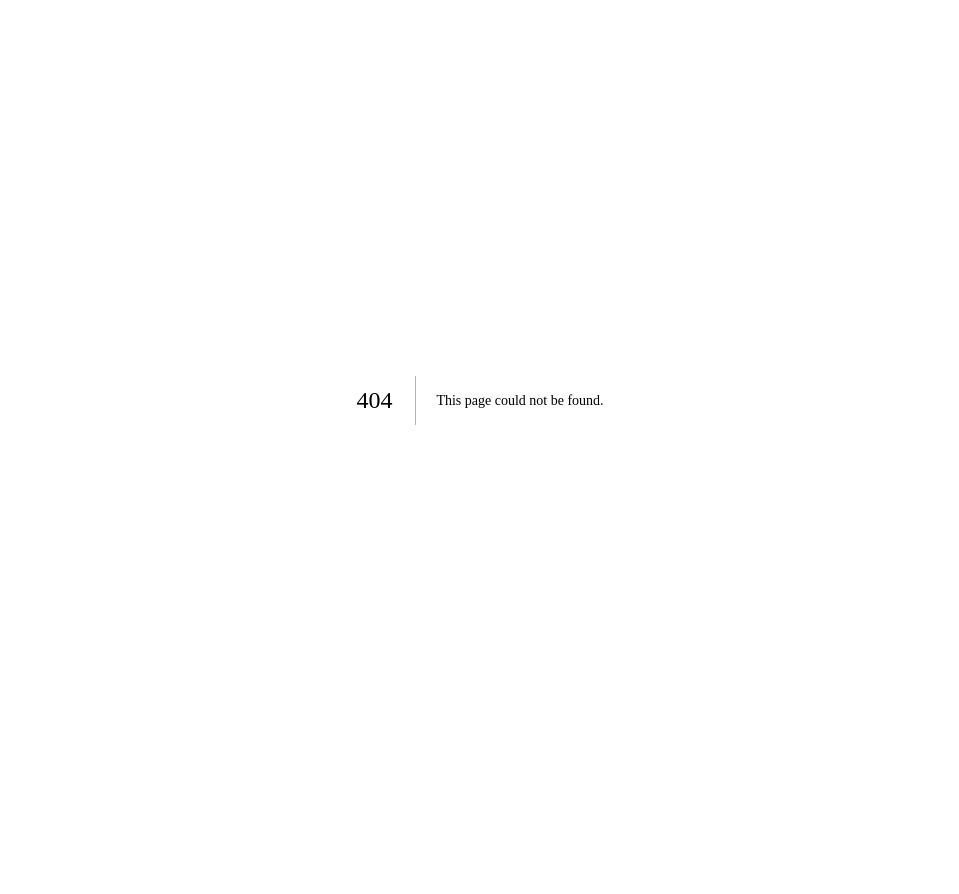
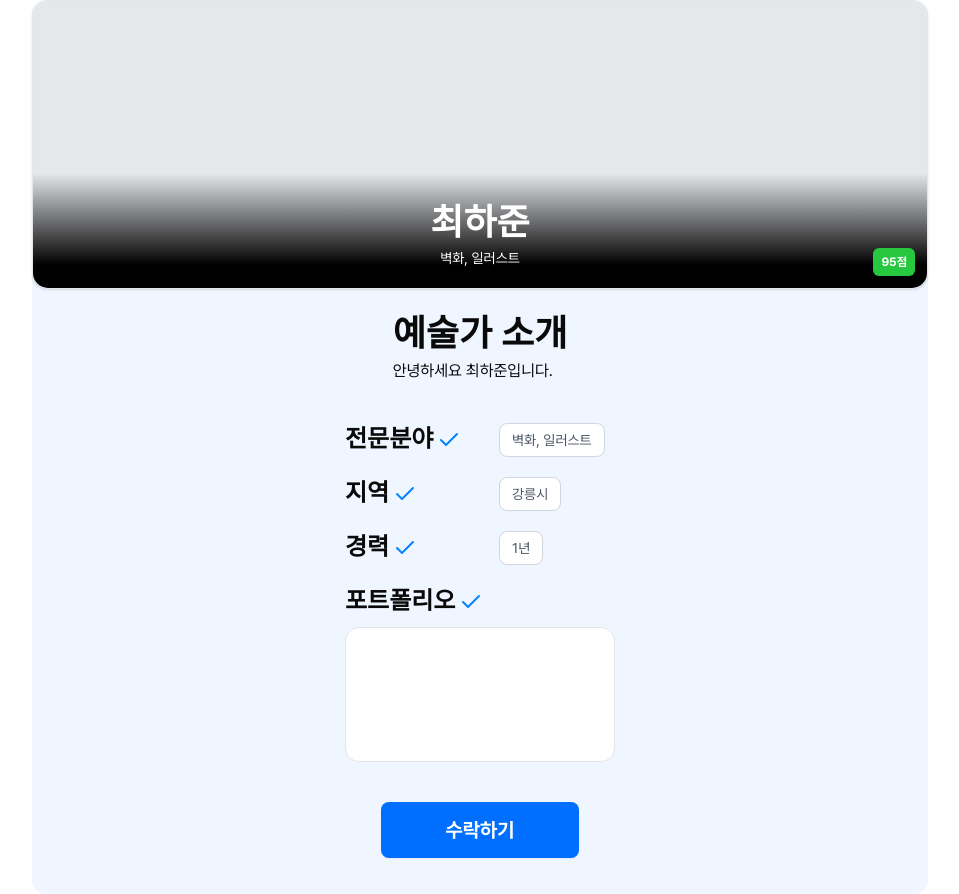
Before and after one commit to blaybus-lightblue/lightblue-fe, a Next.js app: page /company/detail in a window 1280 px wide. Before the commit this address had no page. Shown: the whole page, without its empty margins (160-1119 px from the left). Before the commit the page ends 800 px from the top, so only its background shows below. Built offline with nearby package versions, Linux system fonts and the light colour scheme.

Commit message:
feat: 예술가 상세 페이지 생성

```diff
--- /dev/null
+++ b/src/app/company/detail/page.tsx
@@ -0,0 +1,141 @@
+// 예술가 소개 페이지입니다.. 라우팅 한번 싹 다 정리해야할 것 같아 임시로 여기에 작성하겠습니다!!
+import { Card, CardContent } from '@/components/shadcn/card'
+import Image from 'next/image'
+import CheckIcon from '@/assets/icons/check.svg'
+import { Button } from '@/components/shadcn/button'
+
+type ArtistCardProps = {
+  name: string
+  job: string
+  score: number
+  imageSrc: string
+}
+
+function scoreBg(score: number) {
+  if (score >= 90) return 'bg-[#27C840]'
+  if (score >= 80) return 'bg-[#FEBC2F]'
+  return 'bg-[#FF5F57]'
+}
+
+const ArtistHeader = ({ name, job, score, imageSrc }: ArtistCardProps) => {
+  return (
+    <div className='flex flex-col items-center gap-2'>
+      <Card
+        tabIndex={0}
+        className='relative w-full aspect-[3.1/1] overflow-hidden rounded-2xl cursor-pointer'>
+        <div className='absolute inset-0 group overflow-hidden'>
+          {imageSrc ? (
+            <Image
+              src={imageSrc}
+              alt={name}
+              fill
+              className='object-cover transition-transform duration-300 group-hover:scale-105'
+              priority
+            />
+          ) : (
+            <div className='w-full h-full bg-gray-200 flex items-center justify-center text-gray-500 transition-transform duration-300 group-hover:scale-105' />
+          )}
+          <div className='absolute inset-0 bg-black/0 transition-colors duration-300 group-hover:bg-black/20' />
+        </div>
+
+        <div className='absolute bottom-0 left-0 right-0 h-2/5 bg-gradient-to-t from-black from-20% via-black/75 via-40% to-transparent to-100%' />
+
+        <CardContent className='absolute bottom-3 left-3 right-3 z-10 p-0'>
+          <div className='flex flex-col pb-2 items-center justify-center text-white select-none'>
+            <h1>{name}</h1>
+            <p className='text-sm'>{job}</p>
+          </div>
+          <div
+            className={`absolute right-0 bottom-0 text-white font-bold px-2 py-1.5 rounded-sm text-xs ${scoreBg(score)} cursor-default`}>
+            {score}점
+          </div>
+        </CardContent>
+      </Card>
+    </div>
+  )
+}
+
+const TableTitle = ({ title }: { title: string }) => {
+  return (
+    <div className='flex items-center gap-1'>
+      <h2 className='text-lg font-extrabold'>{title}</h2>
+      <CheckIcon />
+    </div>
+  )
+}
+
+const TableContent = ({ info }: { info: string }) => {
+  return (
+    <span className='px-3 py-1.5 rounded-md border-1 border-gray-300 bg-white text-sm text-gray-600'>
+      {info}
+    </span>
+  )
+}
+
+export default function Page() {
+  const artist = {
+    name: '최하준',
+    job: '벽화, 일러스트',
+    score: 95,
+    imageSrc: '',
+    description: '안녕하세요 최하준입니다.',
+    region: '강릉시',
+    career: '1년',
+    portfolio: '',
+  }
+
+  return (
+    <div className='bg-blue-50 max-w-4xl mx-auto rounded-xl pb-4'>
+      <ArtistHeader
+        name={artist.name}
+        job={artist.job}
+        score={artist.score}
+        imageSrc={artist.imageSrc}
+      />
+
+      <div className='flex flex-col items-center py-5 gap-10'>
+        <div>
+          <h1>예술가 소개</h1>
+          <p>{artist.description}</p>
+        </div>
+
+        <div className='grid grid-cols-[130px_1fr] items-start justify-items-start gap-y-5 gap-x-6'>
+          <TableTitle title='전문분야' />
+          <TableContent info={artist.job} />
+
+          <TableTitle title='지역' />
+          <TableContent info={artist.region} />
+
+          <TableTitle title='경력' />
+          <TableContent info={artist.career} />
+
+          <div className='col-span-2'>
+            <div className='mb-2 flex items-center gap-1'>
+              <TableTitle title='포트폴리오' />
+            </div>
+
+            {artist.portfolio ? (
+              <div className='w-full rounded-xl overflow-hidden bg-white'>
+                <div className='relative w-full aspect-[2/1]'>
+                  <Image
+                    src={artist.portfolio}
+                    alt='포트폴리오'
+                    width={270}
+                    height={156}
+                    className='object-cover'
+                  />
+                </div>
+              </div>
+            ) : (
+              <div className='w-[270px] aspect-[2/1] rounded-xl overflow-hidden border bg-white' />
+            )}
+          </div>
+        </div>
+
+        <Button className='bg-[#006FFF] hover:bg-white text-white hover:text-[#006FFF] text-xl font-bold px-16 py-7 cursor-pointer'>
+          수락하기
+        </Button>
+      </div>
+    </div>
+  )
+}
```
Also changed, not shown: src/assets/icons/check.svg (added).
